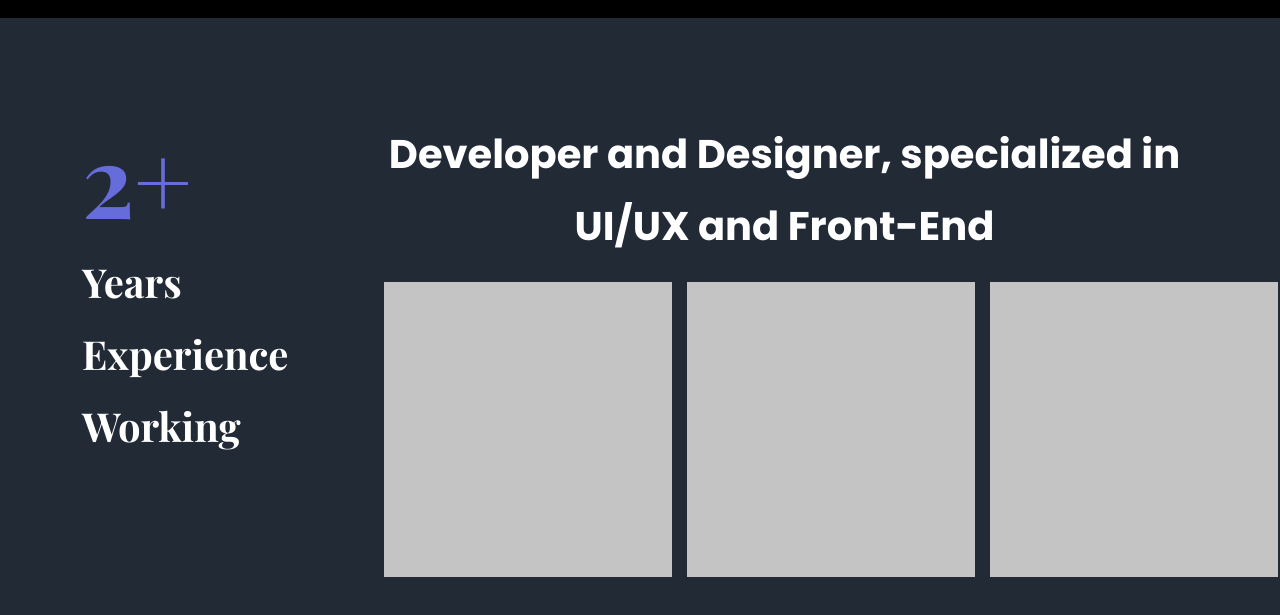
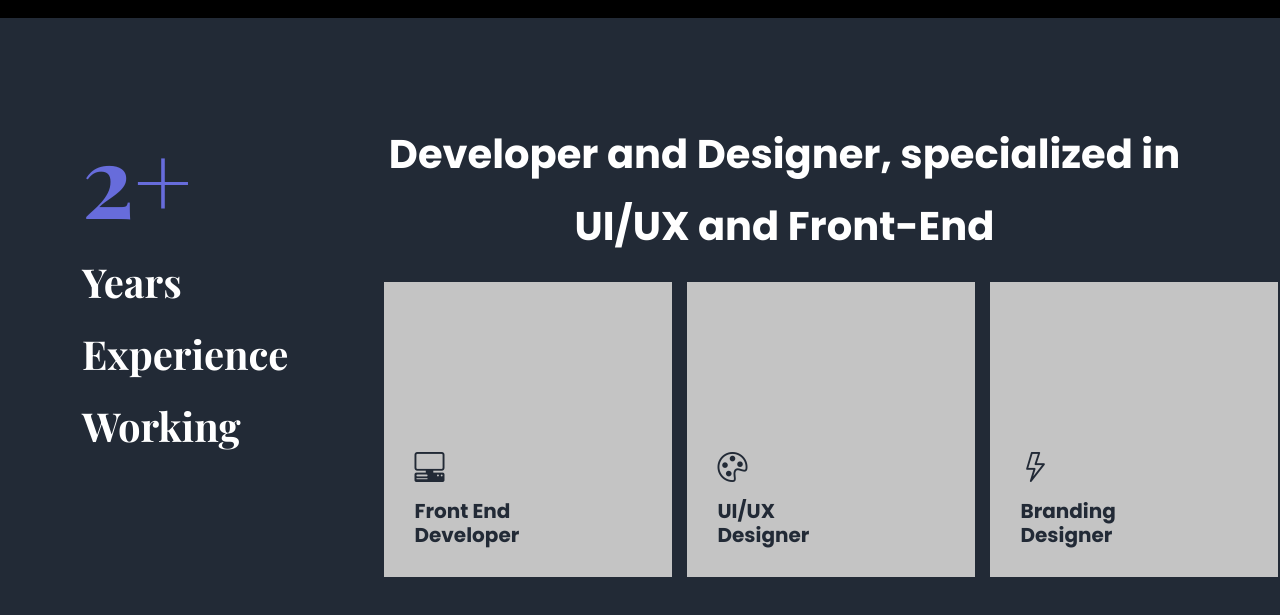
Before and after one commit to NileshJaswal/newportfolio, a plain HTML site: page index.html in a window 1280 px wide. Shown: the part 938-1553 px from the top of the page. Drawn offline with nearby package versions, Linux system fonts and the light colour scheme.

Commit message:
completed experience section

```diff
--- a/assets/style.scss
+++ b/assets/style.scss
@@ -198,14 +198,39 @@ a {
                     display: flex;
                     gap: 15px;
                     margin-top: 20px;
+
                     .block {
                         width: 288px;
                         height: 295px;
                         background: #C4C4C4;
                         transition: all ease-in .3s;
-                        &:hover{
+                        display: flex;
+                        align-items: flex-end;
+
+                        .content {
+                            margin: 30px;
+                            width: 106px;
+                            color: #222A36;
+                            transition: all ease-in .3s;
+                            i{
+                                font-size: 30px;
+                            }
+                            p {
+                                margin: 0;
+                                margin-top: 10px;
+                                font-family: $primary-font;
+                                font-weight: 700;
+                                font-size: 20px;
+                                line-height: 120%;
+                            }
+                        }
+
+                        &:hover {
                             background: #676CDB;
                             transform: scale(1.01);
+                            .content {
+                                color: #fff;
+                            }
                         }
                     }
                 }
--- a/index.html
+++ b/index.html
@@ -89,10 +89,23 @@
             UI/UX and Front-End</h3>
             <div class="blocks-section">
               <div class="block">
-
+                <div class="content">
+                  <i class="bi bi-pc-display-horizontal"></i>
+                  <p>Front End Developer</p>
+                </div>
               </div>
-              <div class="block"></div>
-              <div class="block"></div>
+              <div class="block">
+                <div class="content">
+                  <i class="bi bi-palette"></i>
+                  <p>UI/UX Designer</p>
+                </div>
+              </div>
+              <div class="block">
+                <div class="content">
+                  <i class="bi bi-lightning"></i>
+                  <p>Branding Designer</p>
+                </div>
+              </div>
             </div>
         </div>
       </div>
```
Also changed, not shown: assets/style.css, 1 other file.
